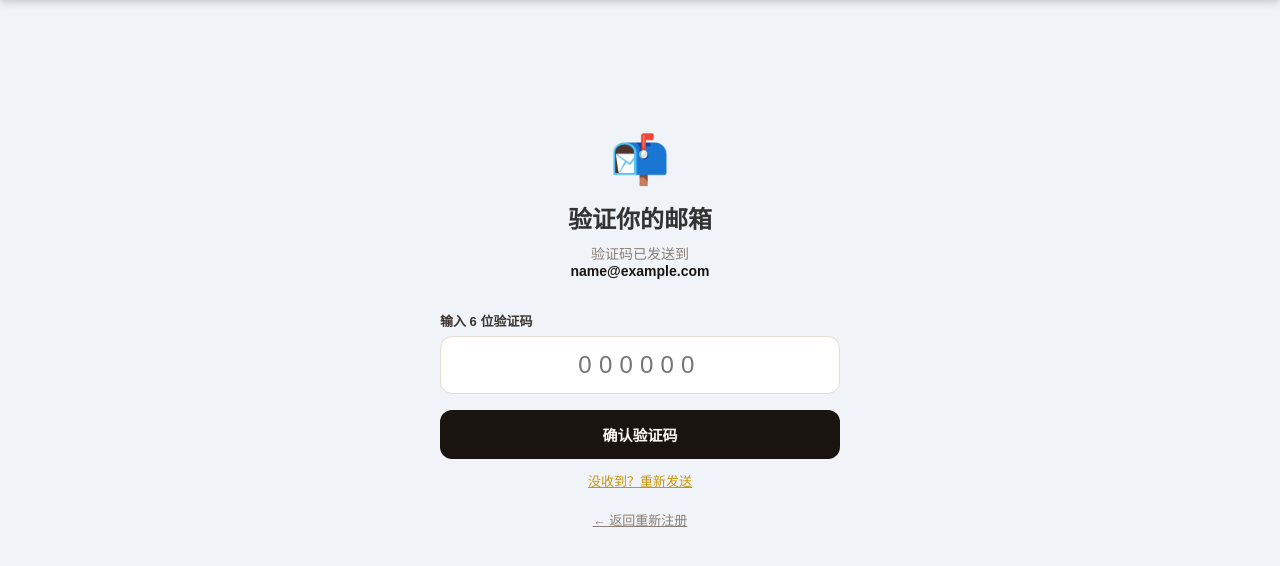
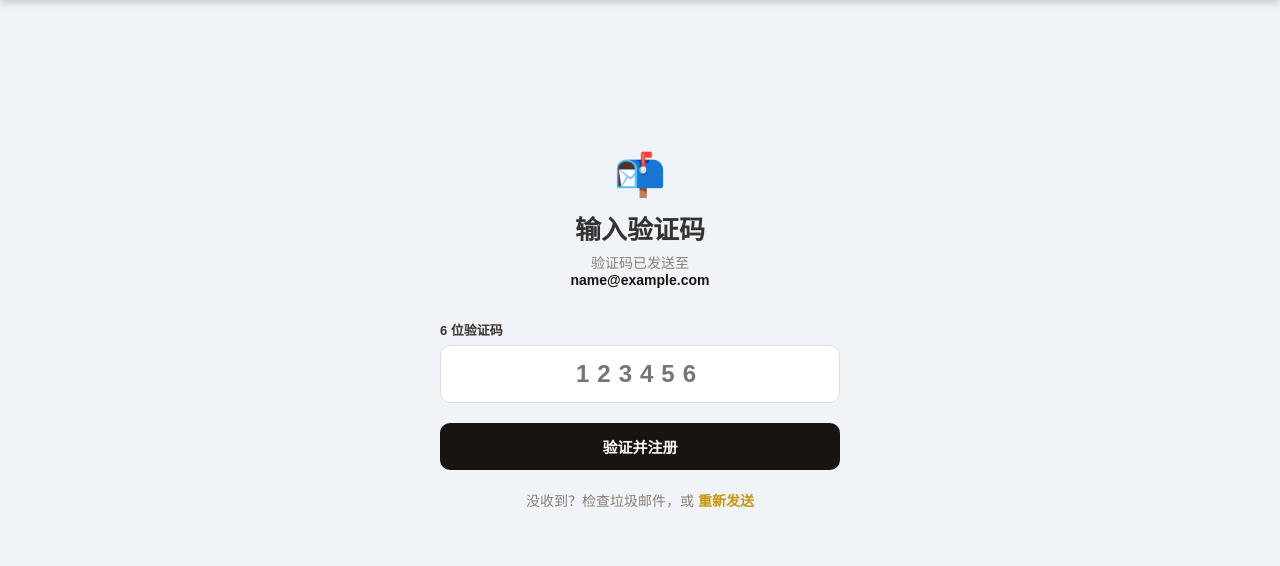
Before and after one commit to pandorauuu/word, a Flask app: page /verify in a window 1280 px wide. Shown: the part 80-646 px from the top of the page. Run offline with Flask 3, Linux system fonts and the light colour scheme; the visitor is signed in with stand-in values (Sample User, id 1).

Commit message:
Add files via upload

```diff
--- a/templates/verify.html
+++ b/templates/verify.html
@@ -1,17 +1,15 @@
 {% extends 'base.html' %}
-{% block title %}邮箱验证{% endblock %}
+{% block title %}验证邮箱{% endblock %}
 {% block content %}
 <div style="min-height:80vh;display:flex;align-items:center;justify-content:center;padding:20px;">
   <div style="width:100%;max-width:400px;">
     <div style="text-align:center;margin-bottom:32px;">
-      <div style="font-size:48px;margin-bottom:12px;">📬</div>
-      <h2 style="font-size:24px;font-weight:700;margin-bottom:8px;">验证你的邮箱</h2>
-      <p style="color:#8a7e76;font-size:14px;">
-        验证码已发送到<br>
+      <div style="font-size:42px;margin-bottom:10px;">📬</div>
+      <h2 style="font-size:26px;font-weight:700;margin-bottom:6px;">输入验证码</h2>
+      <p style="color:#8a7e76;font-size:14px;">验证码已发送至<br>
         <strong style="color:#1a1410;">{{ email }}</strong>
       </p>
     </div>
-
     {% with messages = get_flashed_messages(with_categories=true) %}
       {% for category, message in messages %}
         <div style="padding:10px 14px;border-radius:8px;margin-bottom:14px;font-size:14px;
@@ -22,66 +20,30 @@
         </div>
       {% endfor %}
     {% endwith %}
-
     <form method="POST" action="/verify">
-      <div style="margin-bottom:16px;">
+      <div style="margin-bottom:20px;">
         <label style="display:block;font-size:13px;font-weight:600;margin-bottom:6px;color:#3d3530;">
-          输入 6 位验证码
+          6 位验证码
         </label>
-        <input type="text" name="code" maxlength="6" placeholder="000000"
-               autocomplete="off" autofocus
-               style="width:100%;padding:14px;border:1.5px solid #e4ddd2;border-radius:12px;
-                      font-size:24px;letter-spacing:0.3em;text-align:center;
-                      background:#fff;color:#1a1410;outline:none;">
+        <input type="text" name="code" placeholder="123456"
+               required maxlength="6" pattern="\d{6}"
+               autocomplete="one-time-code"
+               style="width:100%;padding:14px;border:1.5px solid #e4ddd2;
+                      border-radius:10px;font-size:24px;font-weight:700;
+                      letter-spacing:8px;text-align:center;background:#fff;
+                      color:#1a1410;outline:none;box-sizing:border-box;">
       </div>
-
       <button type="submit"
-              style="width:100%;padding:14px;border-radius:12px;border:none;
+              style="width:100%;padding:13px;border-radius:10px;border:none;
                      background:#1a1410;color:#faf7f2;font-size:15px;font-weight:700;
-                     cursor:pointer;margin-bottom:12px;">
-        确认验证码
+                     cursor:pointer;">
+        验证并注册
       </button>
     </form>
-
-    <div style="text-align:center;">
-      <button onclick="resendCode()" id="resend-btn"
-              style="background:none;border:none;color:#c8960c;font-size:13px;
-                     cursor:pointer;text-decoration:underline;">
-        没收到？重新发送
-      </button>
-      <span id="resend-timer" style="font-size:13px;color:#8a7e76;display:none;"></span>
-    </div>
-
-    <div style="text-align:center;margin-top:20px;">
-      <a href="/register" style="font-size:13px;color:#8a7e76;">← 返回重新注册</a>
-    </div>
+    <p style="text-align:center;margin-top:20px;font-size:14px;color:#8a7e76;">
+      没收到？检查垃圾邮件，或
+      <a href="/register" style="color:#c8960c;font-weight:600;text-decoration:none;">重新发送</a>
+    </p>
   </div>
 </div>
-
-<script>
-function resendCode() {
-  const btn   = document.getElementById('resend-btn');
-  const timer = document.getElementById('resend-timer');
-  btn.style.display = 'none';
-  timer.style.display = 'inline';
-
-  fetch('/resend_code', { method: 'POST' })
-    .then(r => r.json())
-    .then(d => {
-      if (d.ok) {
-        let sec = 60;
-        timer.textContent = `已发送，${sec}s 后可重试`;
-        const iv = setInterval(() => {
-          sec--;
-          timer.textContent = `已发送，${sec}s 后可重试`;
-          if (sec <= 0) {
-            clearInterval(iv);
-            timer.style.display = 'none';
-            btn.style.display   = 'inline';
-          }
-        }, 1000);
-      }
-    });
-}
-</script>
 {% endblock %}
```
Also changed, not shown: templates/register.html (+4 -10 lines).
